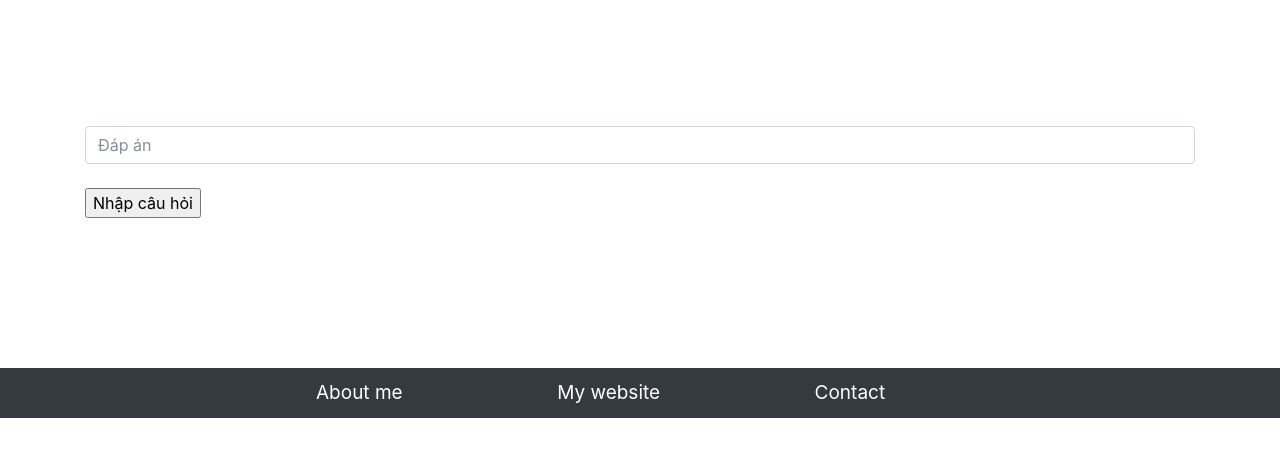
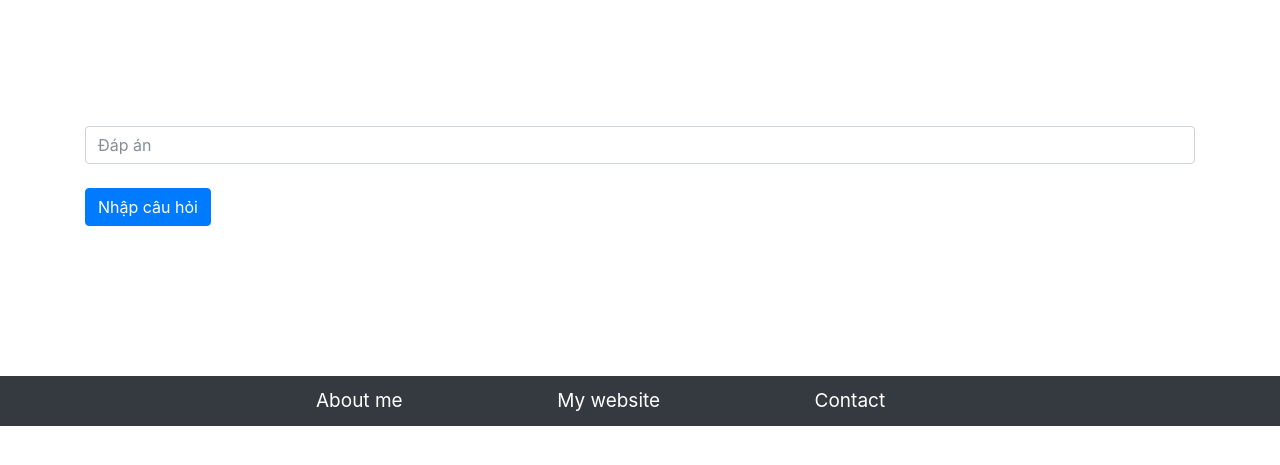
Before and after one commit to tuananhnguyen62/thegeeks, a Python web app: template templates/show_question.html in a window 1280 px wide. Shown: the part 211-676 px from the top of the page. Run offline with Jinja, Linux system fonts and the light colour scheme; the template is opened without the code that fills it, so the values that code supplies are empty; some libraries are stand-ins or nearby versions; some web fonts are replaced.

Commit message:
Update show_question.html

```diff
--- a/templates/show_question.html
+++ b/templates/show_question.html
@@ -13,7 +13,9 @@
         <label>{{ answer_shows.answer4 }}</label><br>
 
       <input type="text" name="right_answer" class="form-control" value="" placeholder="Đáp án"> <br>
-      <input type="submit" value="Nhập câu hỏi">
+         <button type="submit" class="btn btn-primary" value="Nhập câu hoir">Nhập câu hỏi</button>
+
+
     </form>
 
 {% endblock %}
```
